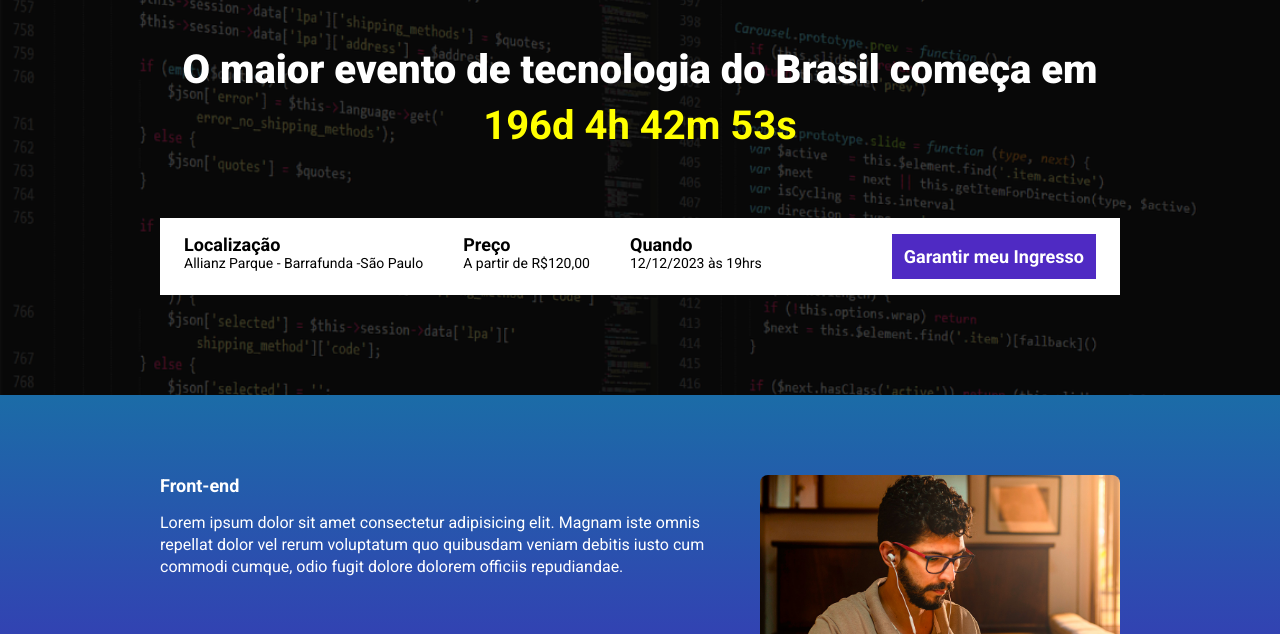
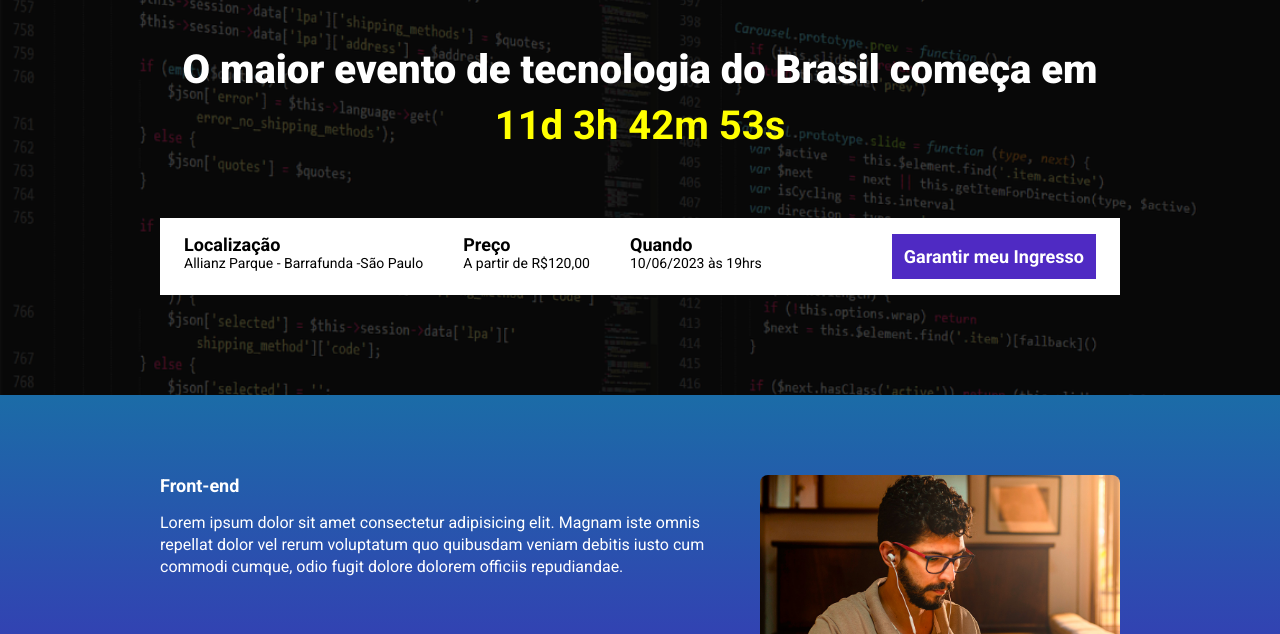
Before and after one commit to fde95/ebacTechTalks, a website built with Parcel: page src/index.html in a window 1280 px wide. Shown: the part 166-800 px from the top of the page. Built offline with nearby package versions, Linux system fonts and the light colour scheme.

Commit message:
Correção de Data e Hora

```diff
--- a/src/index.html
+++ b/src/index.html
@@ -29,7 +29,7 @@
                     </li>
                     <li class="infos-bar__infos__item">
                         <b>Quando</b>
-                        12/12/2023 às 19hrs
+                        10/06/2023 às 19hrs
                     </li>
                 </ul>
                 <a href="" class="button button--primary">
--- a/src/scripts/main.js
+++ b/src/scripts/main.js
@@ -1,6 +1,6 @@
 AOS.init();
 
-const dataDoEvento = new Date ("Dec 12, 2023 20:00:00"); //apontando data e hora para uma ação futura
+const dataDoEvento = new Date ("Jun 10, 2023 19:00:00"); //apontando data e hora para uma ação futura
 const timeStampDoEvento = dataDoEvento.getTime(); //transdormando em calculo de tempo
 
 const contaAsHoras = setInterval(function(){
```
